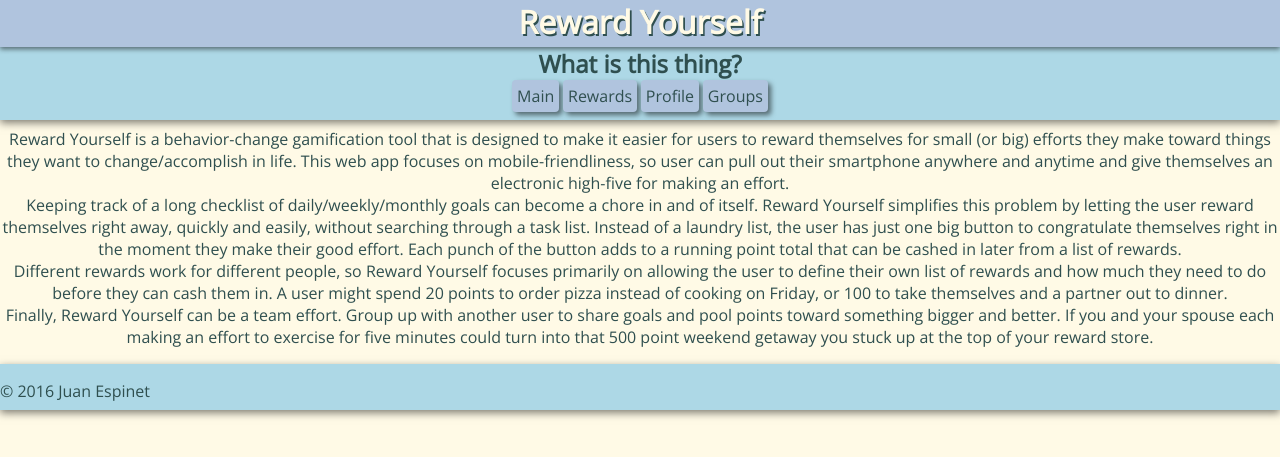
After one commit to JuanEspinet/reward_yourself, a Django app: page /explanation/ in a window 1280 px wide. The commit adds this page. Shown: the top 457 px of the page. Run offline with Django 3.2, Linux system fonts and the light colour scheme; parts of the project's set-up code (start-up, migrations or seed data) failed here and were passed over.

Commit message:
added explanation, added register link

```diff
--- /dev/null
+++ b/reward_your_self/reward/templates/reward/explanation.html
@@ -0,0 +1,25 @@
+{% extends "reward/main_wrapper.html" %}
+{% load static %}
+{% block page_styles %}{% endblock %}
+
+{% block page_title %}What is this thing?{% endblock %}
+
+{% block main %}
+
+<p>
+  Reward Yourself is a behavior-change gamification tool that is designed to make it easier for users to reward themselves for small (or big) efforts they make toward things they want to change/accomplish in life. This web app focuses on mobile-friendliness, so user can pull out their smartphone anywhere and anytime and give themselves an electronic high-five for making an effort.
+</p>
+
+<p>
+  Keeping track of a long checklist of daily/weekly/monthly goals can become a chore in and of itself. Reward Yourself simplifies this problem by letting the user reward themselves right away, quickly and easily, without searching through a task list. Instead of a laundry list, the user has just one big button to congratulate themselves right in the moment they make their good effort. Each punch of the button adds to a running point total that can be cashed in later from a list of rewards.
+</p>
+
+<p>
+  Different rewards work for different people, so Reward Yourself focuses primarily on allowing the user to define their own list of rewards and how much they need to do before they can cash them in. A user might spend 20 points to order pizza instead of cooking on Friday, or 100 to take themselves and a partner out to dinner.
+</p>
+
+<p>
+  Finally, Reward Yourself can be a team effort. Group up with another user to share goals and pool points toward something bigger and better. If you and your spouse each making an effort to exercise for five minutes could turn into that 500 point weekend getaway you stuck up at the top of your reward store.
+</p>
+
+{% endblock %}
--- a/reward_your_self/reward/templates/reward/login.html
+++ b/reward_your_self/reward/templates/reward/login.html
@@ -19,4 +19,8 @@
     <input type="submit" name="submit" id="submit" value="submit" />
   </form>
 
+  <a href="/registration/">Don't have an account? Sign up here!</a>
+  <br>
+  <a href="/explanation/">Not sure what the heck this is?</a>
+
 {% endblock %}
--- a/reward_your_self/reward/templates/reward/main_wrapper.html
+++ b/reward_your_self/reward/templates/reward/main_wrapper.html
@@ -28,6 +28,7 @@
           <li><a href="/main/" id="main_page_link">Main</a></li>
           <li><a href="/rewards/" id="reward_page_link">Rewards</a></li>
           <li><a href="/profile/" id="profile_page_link">Profile</a></li>
+          <li><a href="/groups/" id="group_page_link">Groups</a></li>
           <!--{% for nav in nav_url_list %}
             <li><a href="{{ nav.url }}" id="{{ nav }}_link">{{ nav.name }}</a></li>
           {% endfor %}-->
--- a/reward_your_self/reward/views.py
+++ b/reward_your_self/reward/views.py
@@ -12,6 +12,10 @@ from .forms import Reward_Form, Group_Form
 
 # extra context processor
 def main_wrapper_extra_vars(request):
+    '''
+    attaches extra variables to all contexts for use in page wrapper
+    '''
+    # TODO: This function is currently bugged and not all data is accessible
     main_page = {'url' : '/main/', 'name' : 'Main'}
     return {
         'nav_url_list' : {
@@ -30,6 +34,14 @@ def main_wrapper_extra_vars(request):
 # Create your views here:
 
 # page loaders
+def explanation(request):
+    context = {}
+    return render(request, 'reward/explanation.html', context)
+
+def register_page(request):
+    context = {}
+    return render(request, 'reward/register.html', context)
+
 @login_required
 def main_page(request):
     '''
--- a/reward_your_self/reward_your_self/urls.py
+++ b/reward_your_self/reward_your_self/urls.py
@@ -23,6 +23,7 @@ urlpatterns = [
     url(r'^$', rwviews.main_page, name = 'main_page'),
     url(r'^login_page/$', rwviews.login_page, name='login_page'),
     url(r'^login/$', rwviews.login_attempt, name='login_attempt'),
+    url(r'^registration/$', rwviews.register_page, name='register'),
     url(r'^register/$', rwviews.register_attempt, name='reg_attempt'),
     url(r'^logout_request/$', rwviews.logout_request, name='logout_req'),
     url(r'^profile/$', rwviews.profile_page, name='profile_page'),
@@ -36,4 +37,5 @@ urlpatterns = [
     url(r'^invite_attempt/$', rwviews.invite_attempt, name='invite_attempt'),
     url(r'^accept_invite/$', rwviews.accept_invite, name='accept_invite'),
     url(r'^reject_invite/$', rwviews.reject_invite, name='reject_invite'),
+    url(r'^explanation/$', rwviews.explanation, name='explanation'),
 ]
```
